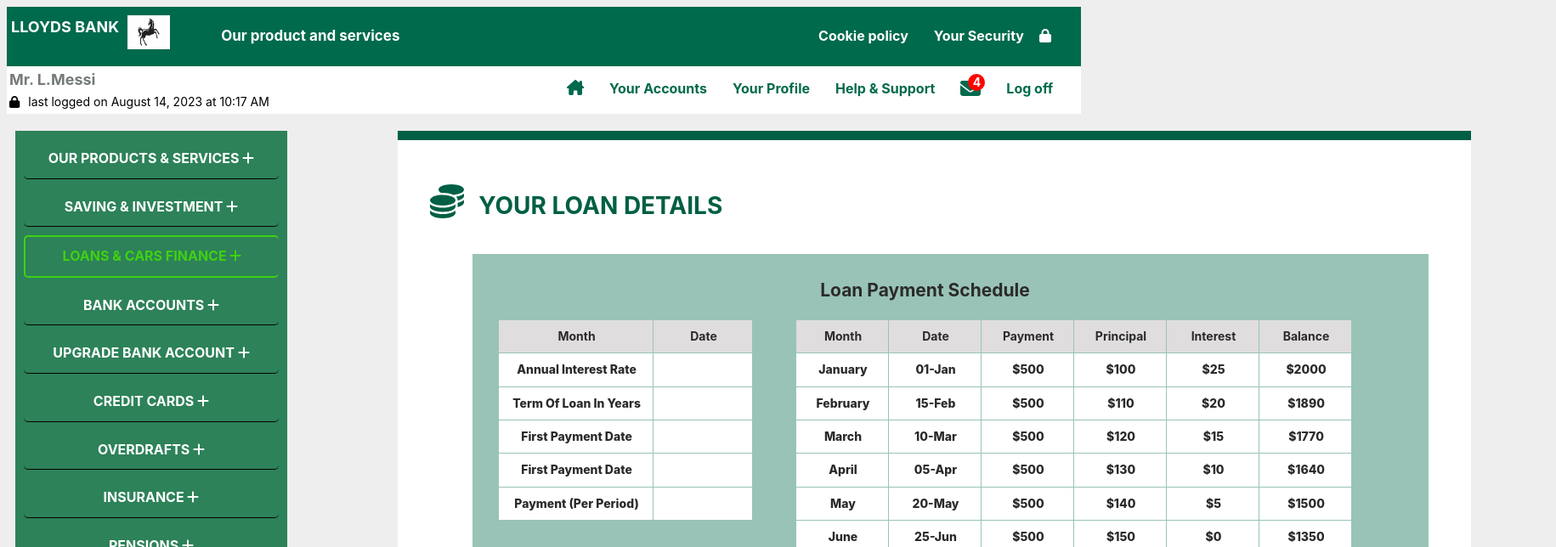
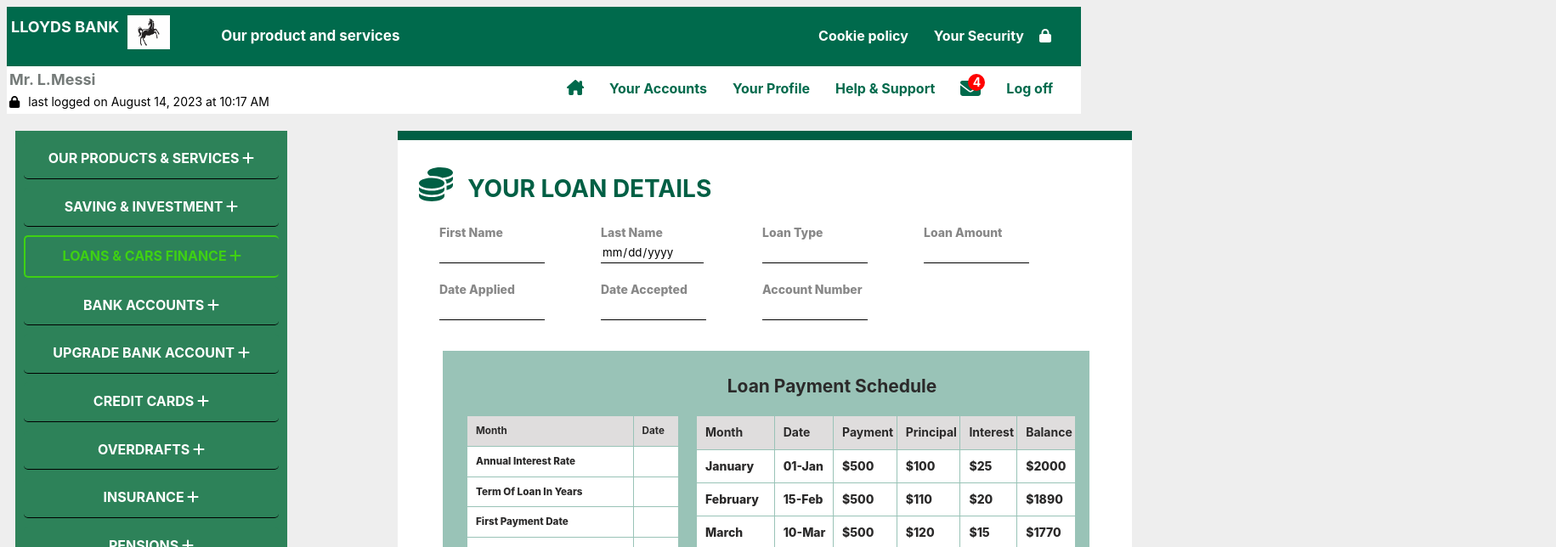
Before and after one commit to Safo-Samson/customer-interface-decisioning, a React (Vite) app: page /PaymentDetails in a window 1280 px wide. Shown: the top 644 px of the page at 85% size, 1831 px wide, since content can reach past the window. Built offline with nearby package versions, Linux system fonts and the light colour scheme.

Commit message:
loan payment schduel done

```diff
--- a/src/components/startLoan/LoanAcceptedDetails.css
+++ b/src/components/startLoan/LoanAcceptedDetails.css
@@ -25,29 +25,27 @@
   display: flex;
   flex-direction: column;
   align-items: left; /*Center vertically */
-  padding-top: 33.08px;
+  padding-top: 13.08px;
   padding-bottom: 33.08px;
-  padding-left: 38px;
+  padding-left: 25px;
   position: relative; /* for the button to be styled well*/
 }
 
 .payment-schedule-container {
   display: flex;
   flex-direction: column;
-    /* align-items: center; */
- /* align-items: center; */
  justify-content: space-evenly;
   padding: 0.5rem;
-  padding-left: 30px;
+  /* padding-left: -100px; */
   padding-right: 90px;
   margin: 1rem 0;
-  margin-left: 50px;
+  margin-left: 28px;
   margin-right: 50px;
   color: rgb(43, 42, 42);
   background-color: #99C3B7;
   text-transform: uppercase;
   min-height: 426px;
-  min-width: 1000px;
+  max-width: 663px;
 
 }
 
@@ -57,6 +55,8 @@
     /* align-items: center; */
     justify-content: space-evenly;
     text-transform: capitalize;
+    padding-left: 100px;
+
 }
 .paymentschedule-back{
   width: 218px;
@@ -67,7 +67,7 @@
   color: white;
   font-size: 15px;
   font-style: normal;
-  margin-left: 90px;
+  margin-left: 50px;
   margin-bottom: 20px;
   cursor: pointer;
   position: absolute; /* in relation to the container*/
@@ -77,15 +77,24 @@
 
 .loan-schedule-tables-container{
     display: flex;
-    justify-content: space-evenly;
+    /* justify-content: space-evenly; */
+    min-width: 900px;
+    padding-left: 20px;
+/* background-color: red; */
 
 }
 .small-tables-container{
     display: flex;
     flex-direction: column;
     justify-content: space-between; /* space between makes the size match the bigger one*/
-       /* margin-top: -39px; */
-    margin-right: 50px;
-    /* margin-left: 50px; */
+    font-size: smaller;
+    /* background-color: aqua; */
+    margin-right: 20px;
+/* background-color: red; */
+}
 
+.big-table{
+    min-width: 447px;
+    min-height: 400px;
+    background-color: bisque;
 }
--- a/src/components/startLoan/LoanAcceptedDetails.jsx
+++ b/src/components/startLoan/LoanAcceptedDetails.jsx
@@ -3,6 +3,7 @@
 import { FontAwesomeIcon } from "@fortawesome/react-fontawesome";
 import { faCoins, faChevronLeft } from "@fortawesome/free-solid-svg-icons";
 import PaymentTable from "./PaymentTable";
+import SelectedCustomer from "./SelectedCustomer";
 
 const LoanAcceptedDetails = () => {
   const headers = [
@@ -23,9 +24,9 @@
     ["July", "05-Jul", "$500", "$160", "$0", "$1190"],
     ["August", "15-Aug", "$500", "$170", "$0", "$1020"],
     ["September", "10-Sep", "$500", "$180", "$0", "$840"],
-    ["October", "10-Oct", "$500", "$190", "$0", "$650"],
-    ["November", "15-Nov", "$500", "$200", "$0", "$450"],
-    ["December", "20-Dec", "$500", "$210", "$0", "$240"],
+    // ["October", "10-Oct", "$500", "$190", "$0", "$650"],
+    // ["November", "15-Nov", "$500", "$200", "$0", "$450"],
+    // ["December", "20-Dec", "$500", "$210", "$0", "$240"],
   ];
 
   const headers1 = ["Month", "Date"];
@@ -41,7 +42,7 @@
     ["Term of Loan in Years", ""],
     ["Total Payments", ""],
     ["Total Interest", ""],
-    ["Interest Savings", ""],
+    // ["Interest Savings", ""],
   ];
 
   return (
@@ -57,6 +58,8 @@
             />
             YOUR LOAN DETAILS
           </h1>
+          <SelectedCustomer />
+
           <div className="payment-schedule-container">
             <h2 className="loan-schedule-header">Loan Payment Schedule </h2>
             <div className="loan-schedule-tables-container">
@@ -66,7 +69,10 @@
                 <PaymentTable headers={headers2} data={data2} />
               </div>
 
-              <PaymentTable headers={headers} data={data} />
+              <div className="big-table">
+                {" "}
+                <PaymentTable headers={headers} data={data} />
+              </div>
             </div>
             <h2 className="loan-schedule-header">
               Next payment scheduled for 02/08/2023{" "}
--- a/src/components/startLoan/PaymentTable.css
+++ b/src/components/startLoan/PaymentTable.css
@@ -1,7 +1,7 @@
 .custom-table {
   border-collapse: collapse;
- width: max-content;
- min-width: 300px;
+ width: 100%; /*max content made it smaller*/
+ min-width: 250px;
   border: 1px solid rgb(66, 65, 65);
   text-transform: lowercase;
   border-radius: 50px;
@@ -10,11 +10,13 @@
 .custom-table th, .custom-table td {
   border: 1px solid #99C3B7;;
   padding: 8px;
-  text-align: center;
+  text-align: left;
   padding-left: 10px;
-  min-width: 90px;
+  min-width: 0px;
   text-transform: capitalize;
+  padding-right: 0;
 }
+
 
 .custom-table thead {
   background-color: #dfdddd;
--- /dev/null
+++ b/src/components/startLoan/SelectedCustomer.css
@@ -0,0 +1,35 @@
+
+.sel-customer-info{
+    max-width: 90%;
+    /* height: 126px; */
+    margin-left: 24px;
+    display: flex;
+    flex-direction: column;
+    /* background-color: red; */
+    padding-right: 0;
+}
+
+.sel-customer-info-1{
+    display: flex;
+    flex-direction: row;
+    /* justify-content: space-evenly;   */
+
+
+}
+
+.sel-customer-personalInfo{
+margin-right: 10px;
+margin-bottom: 20px;
+/* background-color: aqua; */
+display: flex;
+flex-direction: column;
+min-width: 180px;
+color: rgb(136, 136, 136)
+
+}
+
+.sel-customer-personalInfo input{
+    border: none;
+    border-bottom: 1px solid black;
+    max-width: 120px;
+}
--- /dev/null
+++ b/src/components/startLoan/SelectedCustomer.jsx
@@ -0,0 +1,96 @@
+import "./SelectedCustomer.css";
+
+const SelectedCustomer = (props) => {
+  return (
+    <>
+      <div className="sel-customer-info">
+        <div className="sel-customer-info-1">
+          <div className="sel-customer-personalInfo">
+            <label htmlFor="AccountNo"> First Name</label>
+            <input
+              value={props.AccountNo}
+              type="AccountNo"
+              placeholder=""
+              id="AccountNo"
+              name="AccountNo"
+              readOnly
+            />
+          </div>
+
+          <div className="sel-customer-personalInfo">
+            <label htmlFor="birthDate"> Last Name</label>
+            <input
+              value={props.birthDate}
+              type="date"
+              placeholder=""
+              id="birthDate"
+              name="birthDate"
+              readOnly
+            />
+          </div>
+          <div className="sel-customer-personalInfo">
+            <label htmlFor="loyaltyDays"> Loan Type</label>
+            <input
+              value={props.loyaltyDays}
+              type="loyaltyDays"
+              placeholder=""
+              id="loyaltyDays"
+              name="loyaltyDays"
+              readOnly
+            />
+          </div>
+
+          <div className="sel-customer-personalInfo">
+            <label htmlFor="AccountNo"> Loan Amount</label>
+            <input
+              value={props.AccountNo}
+              type="AccountNo"
+              placeholder=""
+              id="AccountNo"
+              name="AccountNo"
+              readOnly
+            />
+          </div>
+        </div>
+
+        <div className="sel-customer-info-1">
+          <div className="sel-customer-personalInfo">
+            <label htmlFor="AccountNo"> Date Applied</label>
+            <input
+              value={props.AccountNo}
+              type="AccountNo"
+              placeholder=""
+              id="AccountNo"
+              name="AccountNo"
+              readOnly
+            />
+          </div>
+          <div className="sel-customer-personalInfo">
+            <label htmlFor="AccountNo"> Date Accepted</label>
+            <input
+              value={props.AccountNo}
+              type="AccountNo"
+              placeholder=""
+              id="AccountNo"
+              name="AccountNo"
+              readOnly
+            />
+          </div>
+          <div className="sel-customer-personalInfo">
+            <label htmlFor="AccountNo"> Account Number</label>
+            <input
+              value={props.AccountNo}
+              type="AccountNo"
+              placeholder=""
+              id="AccountNo"
+              name="AccountNo"
+              readOnly
+            />
+          </div>
+        </div>
+      </div>
+    </>
+  );
+};
+
+export default SelectedCustomer;
```
